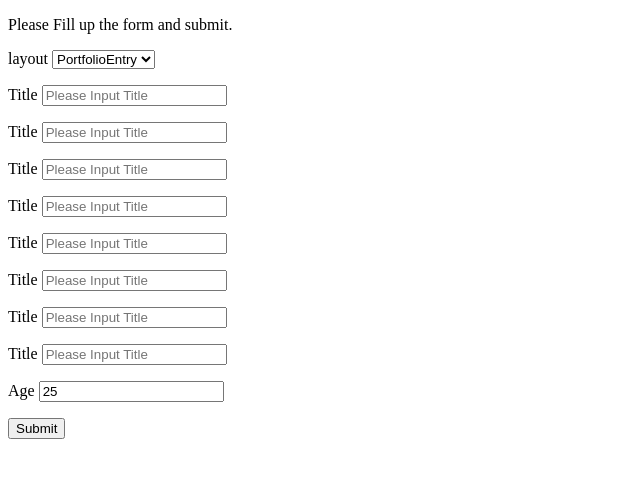
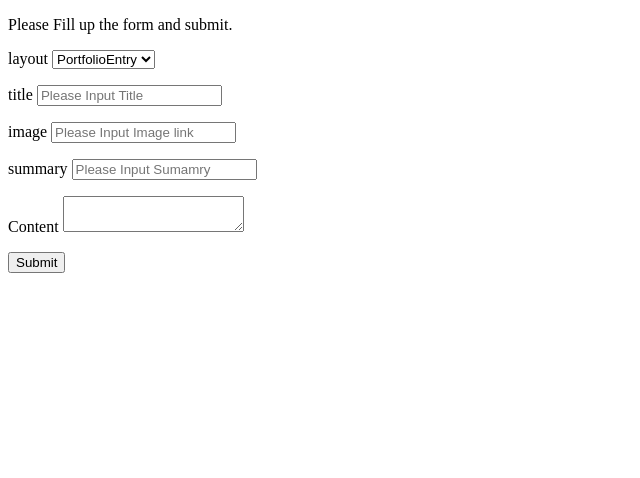
Before and after one commit to abhiaiyer91/nodeform, a plain HTML site: page form.html in a window 1280 px wide. Shown: the whole page, without its empty margins (0-640 px from the left). Drawn offline with Linux system fonts and the light colour scheme.

Commit message:
form issues

```diff
--- a/form.html
+++ b/form.html
@@ -13,53 +13,31 @@
 <p>
 
  <label>layout
-<select name="layouts">
-  <option value="portfolio_entry">PortfolioEntry</option>
+<select type="text" name="layout" id="layout">
+  <option  value="portfolio_entry">PortfolioEntry</option>
 </select>
 </label>
 
 
 </p>
-  <label>Title
+  <label>title
   <input type="text" name="title" id="title" placeholder="Please Input Title" />
     </label>
   </p>
    <p>
-<label>Title
-  <input type="text" name="title" id="title" placeholder="Please Input Title" />
+<label>image
+  <input type="text" name="image" id="image" placeholder="Please Input Image link" />
     </label>
   </p>
       <p>
-<label>Title
-  <input type="text" name="title" id="title" placeholder="Please Input Title" />
+<label>summary
+  <input type="text" name="summary" id="summary" placeholder="Please Input Sumamry" />
     </label>
   </p>   <p>
-<label>Title
-  <input type="text" name="title" id="title" placeholder="Please Input Title" />
-    </label>
-  </p>   <p>
-<label>Title
-  <input type="text" name="title" id="title" placeholder="Please Input Title" />
-    </label>
-  </p>   <p>
-<label>Title
-  <input type="text" name="title" id="title" placeholder="Please Input Title" />
-    </label>
-  </p>   <p>
-<label>Title
-  <input type="text" name="title" id="title" placeholder="Please Input Title" />
-    </label>
-  </p>   <p>
-<label>Title
-  <input type="text" name="title" id="title" placeholder="Please Input Title" />
-    </label>
-  </p>
+<label>Content
+  <textarea type="text" name="content" id="content" placeholder="Please Input Content" />
+    </textarea>
 
-  <p>
-    <label>Age
-        <input type="number" name="age" value="25" id="age" placeholder="Please Input Age" />
-    </label>
-  </p>
   <p>
     <label>
       <input type="submit" name="submit" id="submit" value="Submit" />
--- a/form.js
+++ b/form.js
@@ -22,7 +22,7 @@ var server = http.createServer(function (req,res){
 
             var POST = qs.parse(body);
             // use POST
-            res.end("name:"+POST.name+" age:"+POST.age);
+            res.end('title:  '+POST.title);
 
         });
 
```
Also changed, not shown: block.js (+5 -23 lines).
